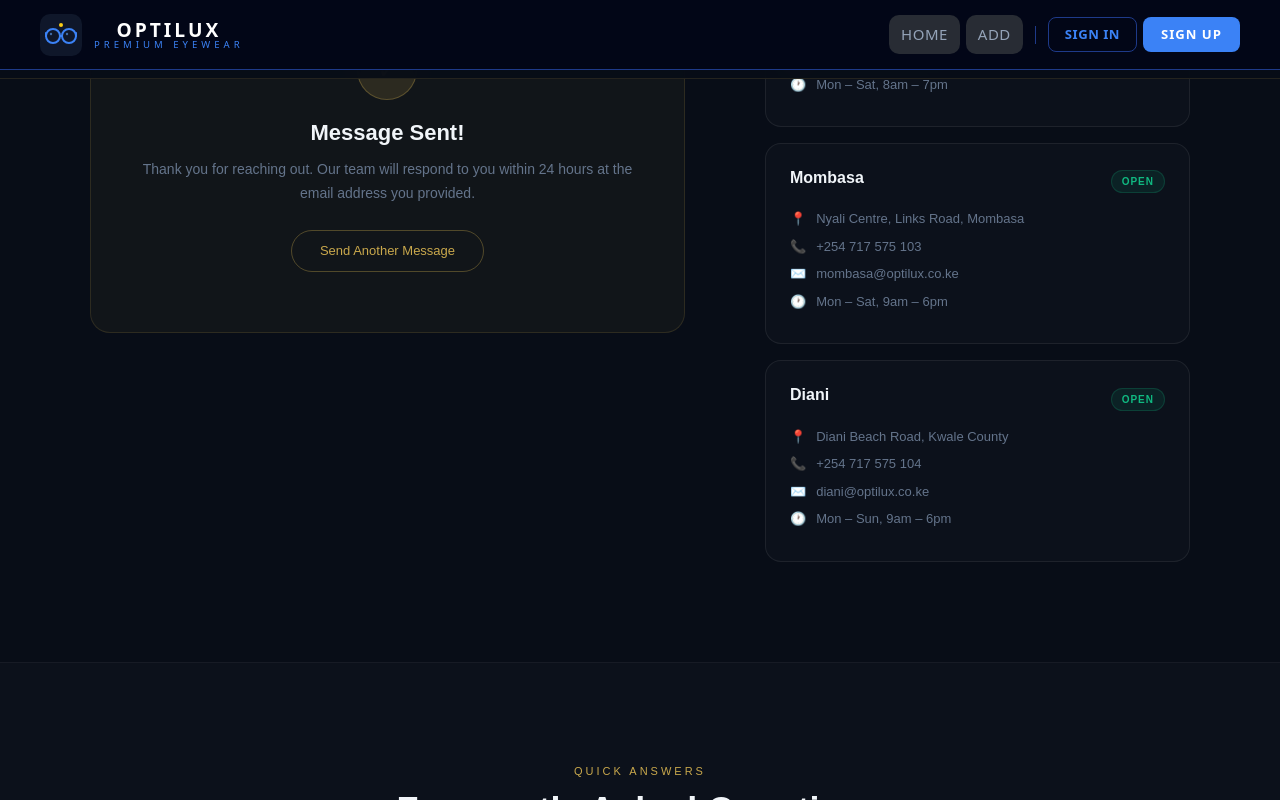
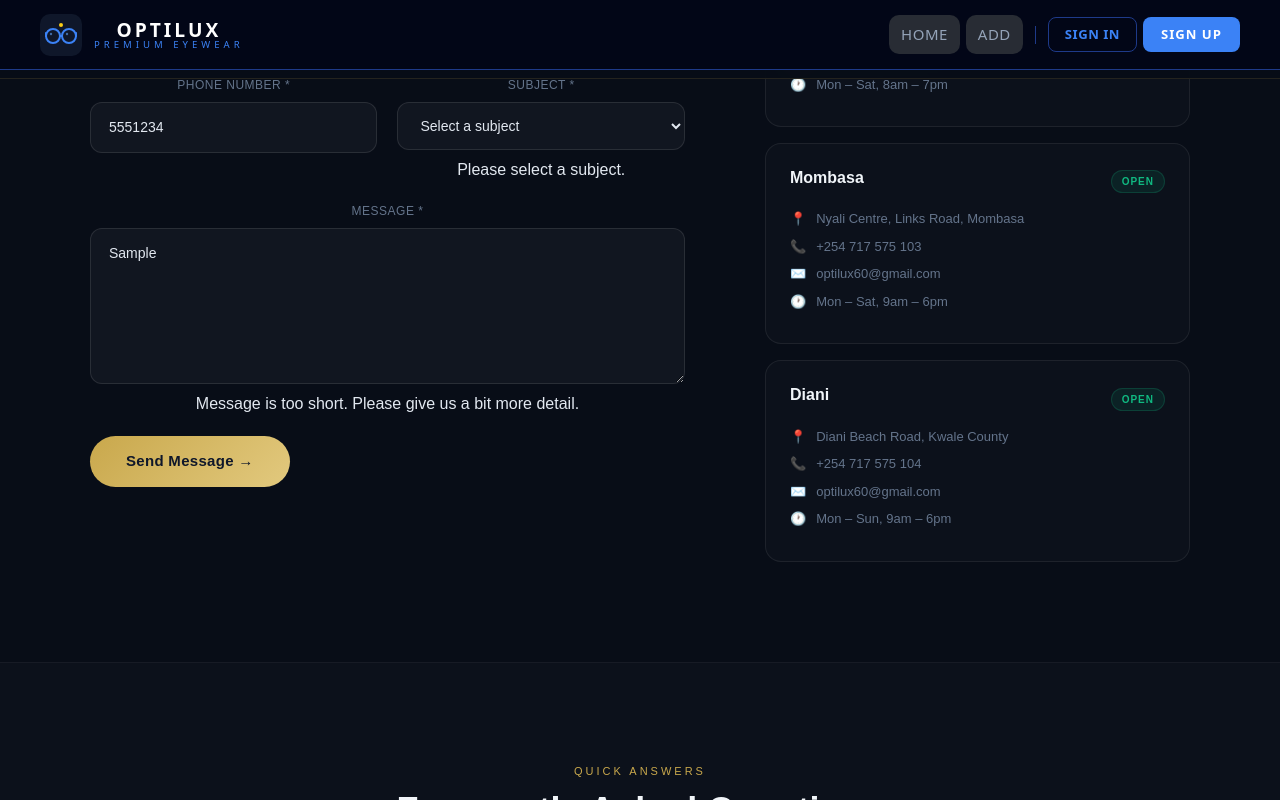
Before and after one commit to Prince-ai07/OptiLux, a React (Create React App) app: page /contact in a window 1280 px wide. Both pictures are taken after typing "Sample", "name@example.com", "5551234", "Sample" into the empty fields and a click on the button "Send Message →". Shown: the part 1238-2038 px from the top of the page. Built offline with nearby package versions, Linux system fonts and the light colour scheme; a web font is replaced by a local one.

Commit message:
added updates

```diff
--- a/src/components/Contact.jsx
+++ b/src/components/Contact.jsx
@@ -4,10 +4,19 @@ import '../css/Contact.css';
 
 const Contact = () => {
   const navigate = useNavigate();
+
+  // ── Form state ─────────────────────────────────────────────────────────────
   const [formData, setFormData] = useState({
     name: "", email: "", phone: "", subject: "", message: ""
   });
-  const [submitted, setSubmitted] = useState(false);
+
+  // ── Validation errors per field ────────────────────────────────────────────
+  const [errors, setErrors] = useState({});
+
+  // ── Submission state: null | "loading" | "success" | "error" ──────────────
+  const [submitStatus, setSubmitStatus] = useState(null);
+  const [submitMessage, setSubmitMessage] = useState("");
+
   const [activeAccordion, setActiveAccordion] = useState(null);
 
   const faqs = [
@@ -24,38 +33,104 @@ const Contact = () => {
       city: "Nairobi",
       address: "Westlands Commercial Centre, Waiyaki Way, Nairobi",
       phone: "+254 717 575 102",
-      email: "nairobi@optilux.co.ke",
+      email: "optilux60@gmail.com",
       hours: "Mon – Sat, 8am – 7pm"
     },
     {
       city: "Mombasa",
       address: "Nyali Centre, Links Road, Mombasa",
       phone: "+254 717 575 103",
-      email: "mombasa@optilux.co.ke",
+      email: "optilux60@gmail.com",
       hours: "Mon – Sat, 9am – 6pm"
     },
     {
       city: "Diani",
       address: "Diani Beach Road, Kwale County",
       phone: "+254 717 575 104",
-      email: "diani@optilux.co.ke",
+      email: "optilux60@gmail.com",
       hours: "Mon – Sun, 9am – 6pm"
     },
   ];
 
+  // ── Update field value and clear its error as the user types ───────────────
   const handleChange = (e) => {
     setFormData({ ...formData, [e.target.name]: e.target.value });
+    // Clear the error for this field the moment the user starts correcting it
+    if (errors[e.target.name]) {
+      setErrors({ ...errors, [e.target.name]: "" });
+    }
   };
 
-  const handleSubmit = (e) => {
-    e.preventDefault();
-    setSubmitted(true);
+  // ── Validate all fields, return true if everything is fine ─────────────────
+  const validate = () => {
+    const newErrors = {};
+
+    if (!formData.name.trim())
+      newErrors.name = "Full name is required.";
+
+    if (!formData.email.trim())
+      newErrors.email = "Email address is required.";
+    else if (!/\S+@\S+\.\S+/.test(formData.email))
+      newErrors.email = "Please enter a valid email address.";
+
+    if (!formData.phone.trim())
+      newErrors.phone = "Phone number is required.";
+    else if (!/^[+\d\s]{7,15}$/.test(formData.phone))
+      newErrors.phone = "Please enter a valid phone number.";
+
+    if (!formData.subject)
+      newErrors.subject = "Please select a subject.";
+
+    if (!formData.message.trim())
+      newErrors.message = "Message cannot be empty.";
+    else if (formData.message.trim().length < 10)
+      newErrors.message = "Message is too short. Please give us a bit more detail.";
+
+    setErrors(newErrors);
+
+    // If the errors object is empty, validation passed
+    return Object.keys(newErrors).length === 0;
+  };
+
+  // ── Submit: validate → POST to API → show result ───────────────────────────
+  const handleSubmit = async () => {
+    // Run validation first — stop here if anything is wrong
+    if (!validate()) return;
+
+    setSubmitStatus("loading");
+
+    try {
+      const res = await fetch("https://jeremiahprince.alwaysdata.net/api/contact", {
+        method: "POST",
+        headers: { "Content-Type": "application/json" },
+        body: JSON.stringify(formData)
+      });
+
+      const data = await res.json();
+
+      if (data.success) {
+        setSubmitStatus("success");
+        setSubmitMessage(data.message);
+        // Reset the form fields after a successful send
+        setFormData({ name: "", email: "", phone: "", subject: "", message: "" });
+      } else {
+        setSubmitStatus("error");
+        setSubmitMessage(data.message || "Something went wrong. Please try again.");
+        // Auto-clear error banner after 5 seconds
+        setTimeout(() => setSubmitStatus(null), 5000);
+      }
+
+    } catch (err) {
+      setSubmitStatus("error");
+      setSubmitMessage("Could not reach the server. Please check your connection and try again.");
+      setTimeout(() => setSubmitStatus(null), 5000);
+    }
   };
 
   return (
     <div className="contact-page">
 
-      {/* NAVBAR */}
+      {/* NAVBAR — unchanged */}
       <nav className="about-nav">
         <svg className="logo-icon" viewBox="0 0 42 42" fill="none" xmlns="http://www.w3.org/2000/svg">
           <rect width="42" height="42" rx="10" fill="#0f172a"/>
@@ -78,7 +153,7 @@ const Contact = () => {
         <button className="about-nav-cta" onClick={() => navigate("/")}>Shop Now</button>
       </nav>
 
-      {/* HERO */}
+      {/* HERO — unchanged */}
       <section className="contact-hero">
         <div className="contact-hero-content">
           <p className="about-section-tag">Get in Touch</p>
@@ -90,13 +165,13 @@ const Contact = () => {
         </div>
       </section>
 
-      {/* CONTACT CHANNELS */}
+      {/* CONTACT CHANNELS — unchanged */}
       <section className="contact-channels">
         <div className="contact-channels-inner">
           {[
             { icon: "💬", title: "Live Chat", desc: "Chat with our team in real time", action: "Start Chat", sub: "Usually responds in under 2 minutes" },
             { icon: "📞", title: "Call Us", desc: "+254 717 575 102", action: "Call Now", sub: "Mon – Sat, 8am – 6pm EAT" },
-            { icon: "✉️", title: "Email Us", desc: "optilux@gmail.com", action: "Send Email", sub: "We respond within 24 hours" },
+            { icon: "✉️", title: "Email Us", desc: "optilux60@gmail.com", action: "Send Email", sub: "We respond within 24 hours" },
             { icon: "📱", title: "WhatsApp", desc: "+254 717 575 102", action: "Message Us", sub: "Quick replies, 7 days a week" },
           ].map((ch, i) => (
             <div key={i} className="contact-channel-card">
@@ -118,82 +193,148 @@ const Contact = () => {
           <div className="contact-form-side">
             <p className="about-section-tag">Send a Message</p>
             <h2>Drop Us a Line</h2>
-            <p className="contact-form-sub">Fill in the form and we will get back to you within 24 hours.</p>
+            <p className="contact-form-sub">
+              Fill in the form and we will get back to you within 24 hours.
+            </p>
 
-            {submitted ? (
+            {/* ── SUCCESS STATE ─────────────────────────────────────────────── */}
+            {submitStatus === "success" ? (
               <div className="contact-success">
                 <div className="contact-success-icon">✓</div>
                 <h3>Message Sent!</h3>
-                <p>Thank you for reaching out. Our team will respond to you within 24 hours at the email address you provided.</p>
-                <button onClick={() => setSubmitted(false)}>Send Another Message</button>
+                <p>
+                  Thank you for reaching out, <strong>{formData.name || "there"}</strong>.
+                  Our team will respond to you within 24 hours at the email address you provided.
+                </p>
+                <button onClick={() => setSubmitStatus(null)}>Send Another Message</button>
               </div>
+
             ) : (
+              /* ── FORM STATE ───────────────────────────────────────────────── */
               <div className="contact-form">
+
+                {/* Global error banner (network / server errors) */}
+                {submitStatus === "error" && (
+                  <div className="contact-form-error-banner">
+                    ✕ {submitMessage}
+                  </div>
+                )}
+
                 <div className="contact-form-row">
+                  {/* Full Name */}
                   <div className="contact-form-group">
-                    <label>Full Name</label>
+                    <label>
+                      Full Name <span className="required-star">*</span>
+                    </label>
                     <input
                       type="text"
                       name="name"
                       placeholder="John Kamau"
                       value={formData.name}
                       onChange={handleChange}
+                      className={errors.name ? "input-error" : ""}
                     />
+                    {errors.name && (
+                      <span className="field-error">{errors.name}</span>
+                    )}
                   </div>
+
+                  {/* Email */}
                   <div className="contact-form-group">
-                    <label>Email Address</label>
+                    <label>
+                      Email Address <span className="required-star">*</span>
+                    </label>
                     <input
                       type="email"
                       name="email"
                       placeholder="john@example.com"
                       value={formData.email}
                       onChange={handleChange}
+                      className={errors.email ? "input-error" : ""}
                     />
+                    {errors.email && (
+                      <span className="field-error">{errors.email}</span>
+                    )}
                   </div>
                 </div>
+
                 <div className="contact-form-row">
+                  {/* Phone */}
                   <div className="contact-form-group">
-                    <label>Phone Number</label>
+                    <label>
+                      Phone Number <span className="required-star">*</span>
+                    </label>
                     <input
                       type="tel"
                       name="phone"
                       placeholder="+254 7XX XXX XXX"
                       value={formData.phone}
                       onChange={handleChange}
+                      className={errors.phone ? "input-error" : ""}
                     />
+                    {errors.phone && (
+                      <span className="field-error">{errors.phone}</span>
+                    )}
                   </div>
+
+                  {/* Subject */}
                   <div className="contact-form-group">
-                    <label>Subject</label>
-                    <select name="subject" value={formData.subject} onChange={handleChange}>
+                    <label>
+                      Subject <span className="required-star">*</span>
+                    </label>
+                    <select
+                      name="subject"
+                      value={formData.subject}
+                      onChange={handleChange}
+                      className={errors.subject ? "input-error" : ""}
+                    >
                       <option value="">Select a subject</option>
-                      <option value="order">Order Enquiry</option>
-                      <option value="product">Product Question</option>
-                      <option value="returns">Returns & Refunds</option>
-                      <option value="partnership">Partnership</option>
-                      <option value="press">Press & Media</option>
-                      <option value="careers">Careers</option>
-                      <option value="other">Other</option>
+                      <option value="Order Enquiry">Order Enquiry</option>
+                      <option value="Product Question">Product Question</option>
+                      <option value="Returns & Refunds">Returns &amp; Refunds</option>
+                      <option value="Partnership">Partnership</option>
+                      <option value="Press & Media">Press &amp; Media</option>
+                      <option value="Careers">Careers</option>
+                      <option value="Other">Other</option>
                     </select>
+                    {errors.subject && (
+                      <span className="field-error">{errors.subject}</span>
+                    )}
                   </div>
                 </div>
+
+                {/* Message */}
                 <div className="contact-form-group full">
-                  <label>Message</label>
+                  <label>
+                    Message <span className="required-star">*</span>
+                  </label>
                   <textarea
                     name="message"
                     rows="6"
                     placeholder="Tell us how we can help you..."
                     value={formData.message}
                     onChange={handleChange}
+                    className={errors.message ? "input-error" : ""}
                   ></textarea>
+                  {errors.message && (
+                    <span className="field-error">{errors.message}</span>
+                  )}
                 </div>
-                <button className="contact-submit-btn" onClick={handleSubmit}>
-                  Send Message →
+
+                {/* Submit button */}
+                <button
+                  className="contact-submit-btn"
+                  onClick={handleSubmit}
+                  disabled={submitStatus === "loading"}
+                >
+                  {submitStatus === "loading" ? "Sending..." : "Send Message →"}
                 </button>
+
               </div>
             )}
           </div>
 
-          {/* OFFICES */}
+          {/* OFFICES — unchanged */}
           <div className="contact-offices-side">
             <p className="about-section-tag">Our Locations</p>
             <h2>Find Us</h2>
@@ -224,7 +365,7 @@ const Contact = () => {
         </div>
       </section>
 
-      {/* FAQ */}
+      {/* FAQ — unchanged */}
       <section className="contact-faq">
         <div className="contact-faq-inner">
           <p className="about-section-tag center">Quick Answers</p>
```
